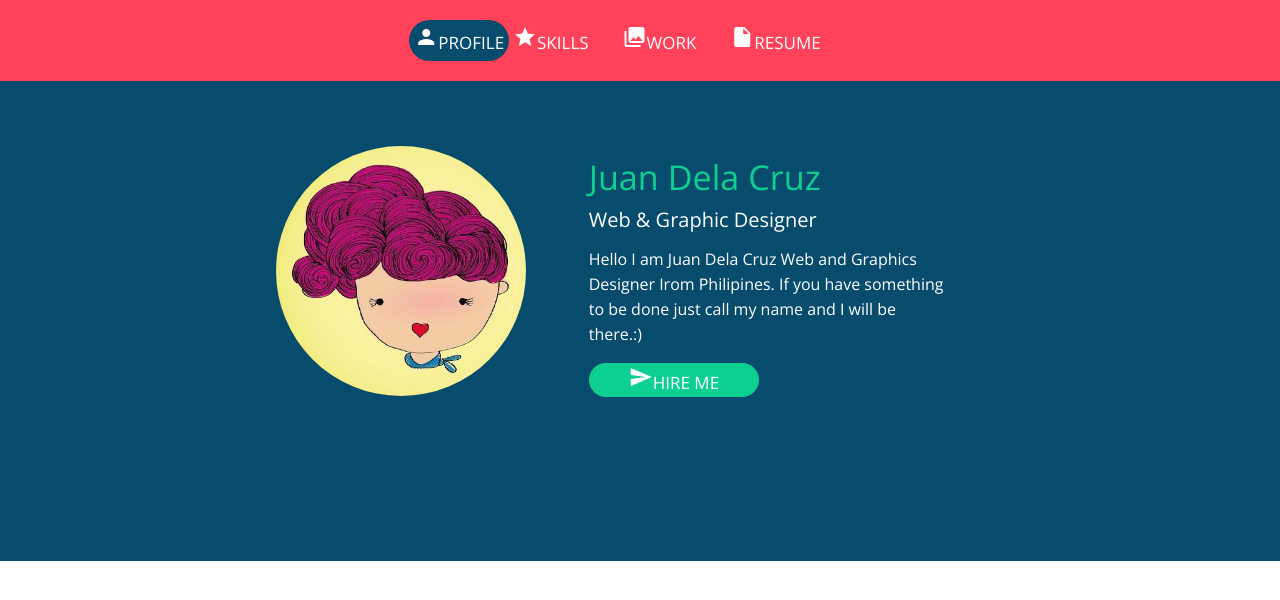
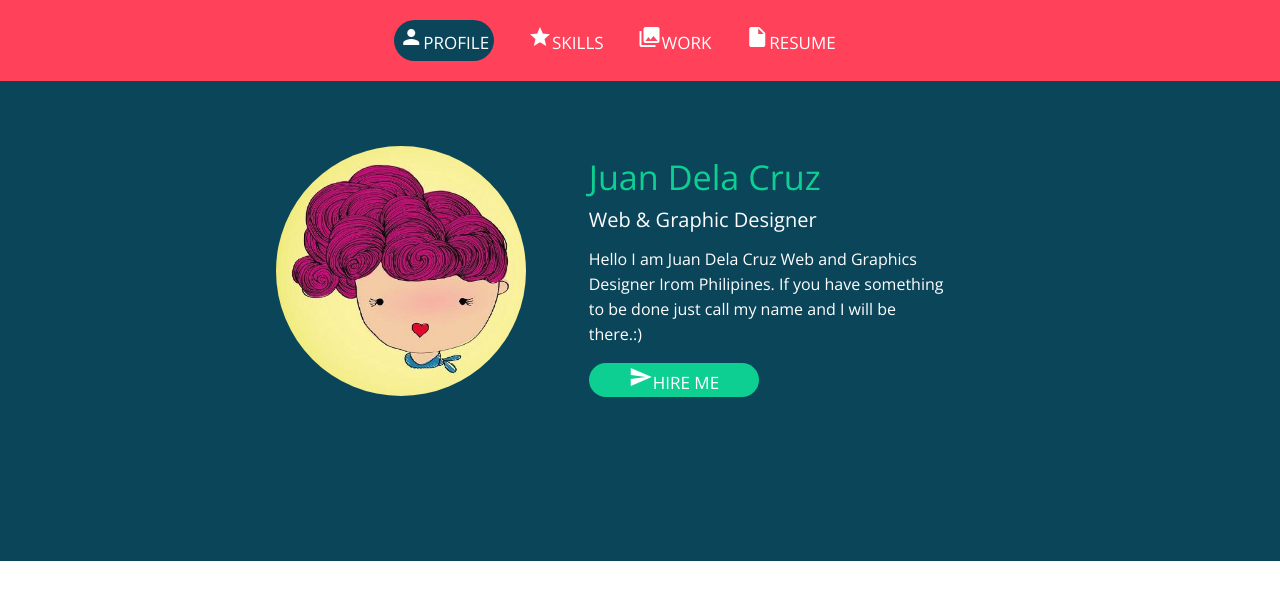
Before and after one commit to pauliaros/portafolio-bem, a plain HTML site: page index.html in a window 1280 px wide. Drawn offline with nearby package versions, Linux system fonts and the light colour scheme.

Commit message:
maqueta casi

```diff
--- a/sass/_style.scss
+++ b/sass/_style.scss
@@ -26,6 +26,10 @@
 	padding-right: 5px;
 	padding-left: 5px;
 	padding: 5px;
+}
+
+button.a-menu__item__btn{
+	margin-right: 30px;
 }
 img{
 	width: 250px;
--- a/sass/_variables.scss
+++ b/sass/_variables.scss
@@ -1,5 +1,5 @@
 $color-navbar: #FF415A;
-$fondo: #074B6D;
+$fondo: #0B455A;
 $blanco-texto: #fff;
 $hover:#A6A6A6;
 $verde: #0DCF92;
```
Also changed, not shown: css/main.css, 1 other file.
